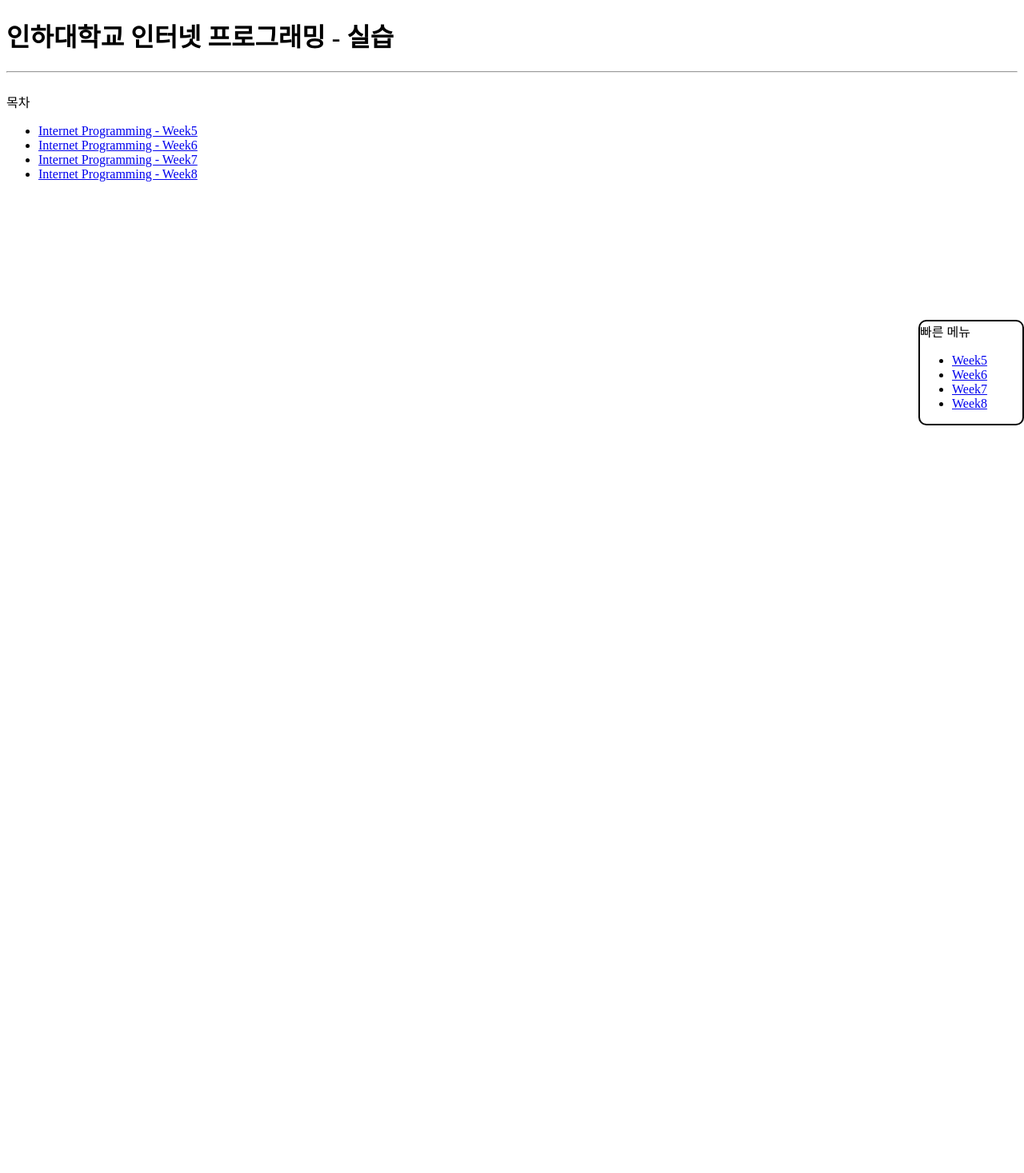
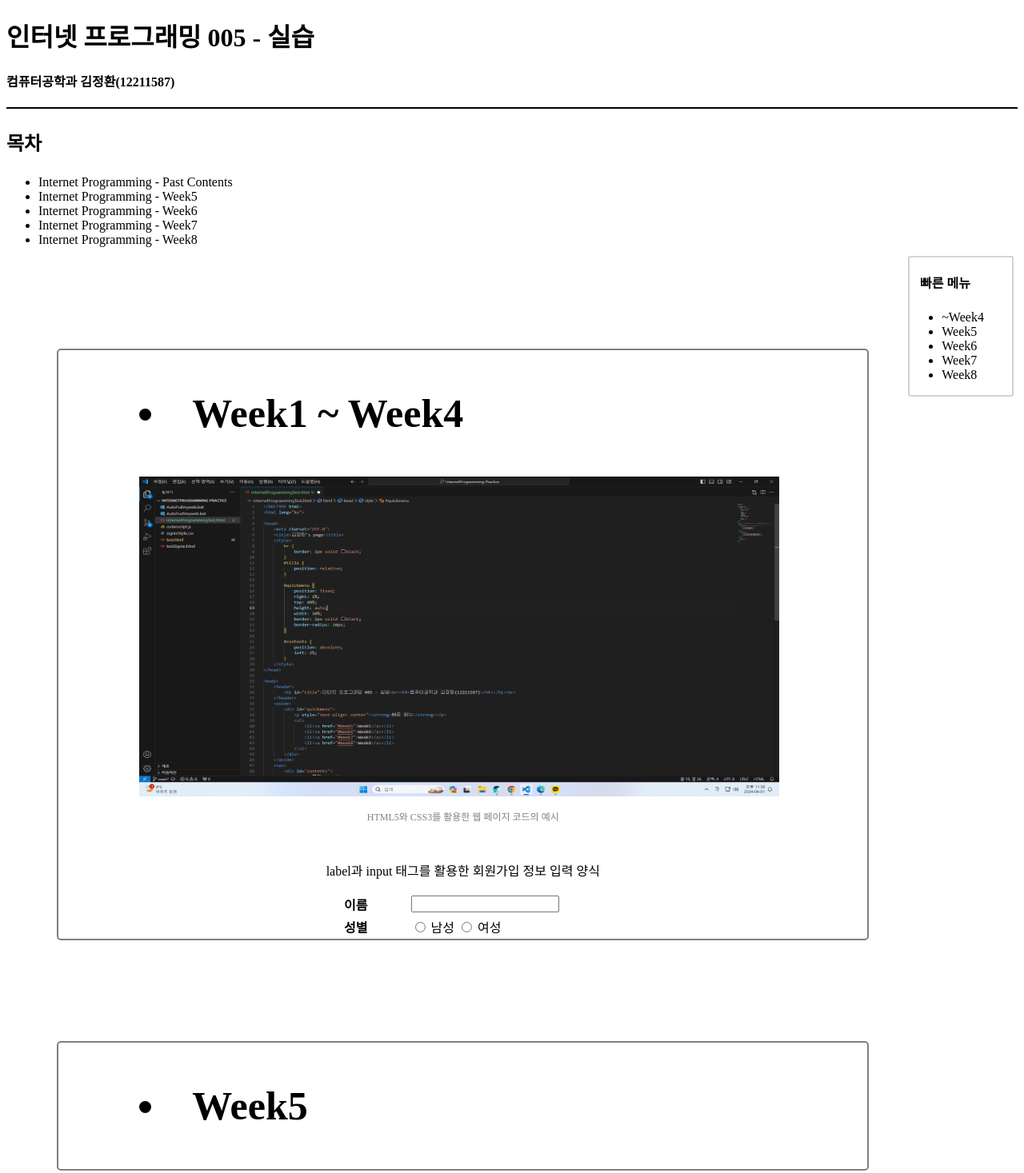
Before and after one commit to hw4n2/hw4n2.github.io, a plain HTML site: page index.html in a window 1280 px wide. Shown: the whole page at 80% size. Before the commit the page ends 800 px from the top, so only its background shows below. Drawn offline with Linux system fonts and the light colour scheme.

Commit message:
Auto Push 2024-04-04  9:05:32.79

```diff
--- a/index.html
+++ b/index.html
@@ -1,56 +1,138 @@
-<!DOCTYPE html>
+<!DOCTYPE html><!--test-->
 <html lang="ko">
 
 <head>
     <meta charset="UTF-8">
     <title>김정환's page</title>
     <style>
-        #title {
-            position: relative;
+        hr {
+            border: 1px solid black;
         }
 
         #quickmenu {
             position: fixed;
-            right: 0;
-            top: 50%;
+            right: 1%;
+            top: 40%;
             height: auto;
             width: 10%;
-            border: 2px solid black;
-            border-radius: 10px;
+            border: 2px solid lightgrey;
+            border-radius: 3px;
+            overflow: hidden;
+            z-index: 1;
         }
 
-        #contents {
-            position: absolute;
+        .link {
+            color: black;
+            text-decoration: none;
+        }
+
+        .link:hover {
+            text-decoration: underline;
+            color: blue;
+        }
+
+        .maindiv {
+            height: auto;
+            width: 80%;
+            margin-left: 5%;
+            margin-top: 10%;
+            border: 2px solid grey;
+            border-radius: 5px;
+
+
+        }
+
+        .weektitle {
+            font-size: 50px;
+            padding-left: 10%;
+        }
+
+        #introImage {
+            height: 400px;
+            width: 800px;
+            top: 50%;
+            margin-left: 10%;
+        }
+
+        .text {
+            text-align: center;
         }
     </style>
 </head>
 
 <body>
     <header>
-        <h1 id="title">인하대학교 인터넷 프로그래밍 - 실습</h1><hr>
+        <div id="title">
+            <h1>인터넷 프로그래밍 005 - 실습<br>
+                <h4>컴퓨터공학과 김정환(12211587)</h4>
+            </h1>
+        </div>
+
+        <hr>
     </header>
     <aside>
         <div id="quickmenu">
-            <span>빠른 메뉴</span>
+            <p style="padding: 15% 30% 5% 10%; margin: 0px;"><strong>빠른 메뉴</strong></p>
             <ul>
-                <li><a href="#Week5">Week5</a></li>
-                <li><a href="#Week6">Week6</a></li>
-                <li><a href="#Week7">Week7</a></li>
-                <li><a href="#Week8">Week8</a></li>
+                <li><a class="link" href="#before5">~Week4</a></li>
+                <li><a class="link" href="#Week5">Week5</a></li>
+                <li><a class="link" href="#Week6">Week6</a></li>
+                <li><a class="link" href="#Week7">Week7</a></li>
+                <li><a class="link" href="#Week8">Week8</a></li>
             </ul>
         </div>
     </aside>
     <nav>
         <div id="contents">
-            <p>목차</p>
+            <h1>
+                <p>목차</p>
+            </h1>
             <ul>
-                <li><a href="#Week5">Internet Programming - Week5</a></li>
-                <li><a href="#Week6">Internet Programming - Week6</a></li>
-                <li><a href="#Week7">Internet Programming - Week7</a></li>
-                <li><a href="#Week8">Internet Programming - Week8</a></li>
+                <li><a class="link" href="#before5">Internet Programming - Past Contents</a></li>
+                <li><a class="link" href="#Week5">Internet Programming - Week5</a></li>
+                <li><a class="link" href="#Week6">Internet Programming - Week6</a></li>
+                <li><a class="link" href="#Week7">Internet Programming - Week7</a></li>
+                <li><a class="link" href="#Week8">Internet Programming - Week8</a></li>
             </ul>
         </div>
     </nav>
+    <section>
+        <article>
+            <div class="maindiv" id="before5">
+                <h1 class="weektitle">
+                    <li>Week1 ~ Week4</li>
+                </h1>
+                <img id="introImage" src="intro.png" alt="이미지 없음">
+                <p style="text-align: center; color: grey; font-size: 12px;">HTML5와 CSS3를 활용한 웹 페이지 코드의 예시</p><br>
+                <p class="text">label과 input 태그를 활용한 회원가입 정보 입력 양식</p>
+                <table style="margin: 0 35% 0 35%">
+                    <tr>
+                        <td><label for="name" style="margin-right: 50px;"><strong>이름</strong></label></td>
+                        <td><input id="name" type="text" name="name"></td>
+                    </tr>
+                    <tr>
+                        <td>
+                            <strong>성별</strong>
+                        </td>
+                        <td>
+                            <input id="man" type="radio" name="gender">
+                            <label for="man">남성</label>
+                            <input id="woman" type="radio" name="gender">
+                            <label for="woman">여성</label>
+                        </td>
+                    </tr>
+
+                </table>
+            </div>
+        </article>
+        <article>
+            <div class="maindiv" id="Week5">
+                <h1 class="weektitle">
+                    <li>Week5</li>
+                </h1>
+            </div>
+        </article>
+    </section>
 </body>
 
 </html>
```
